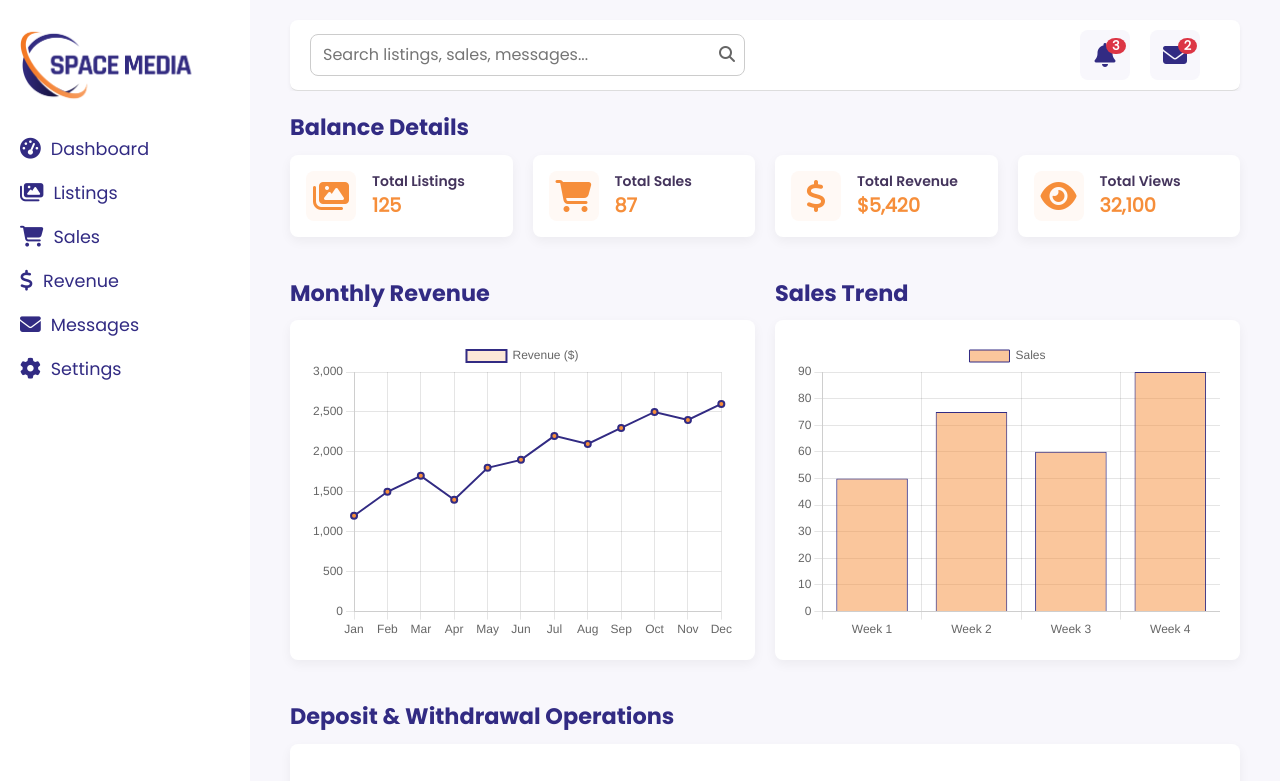
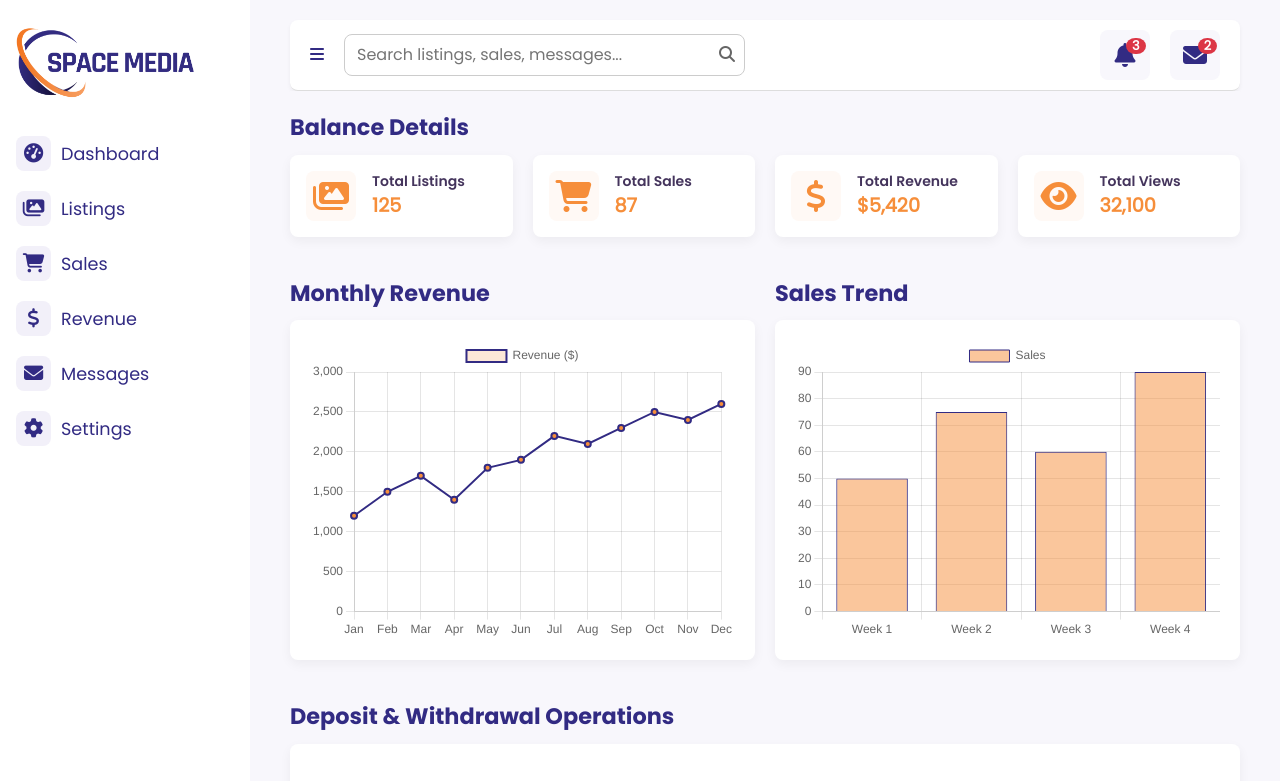
Before and after one commit to imsemoo/Space-Media, a plain HTML site: page Dashboard/index.html in a window 1280 px wide. Shown: the top 781 px of the page. Drawn offline with nearby package versions, Linux system fonts and the light colour scheme.

Commit message:
Signed-off-by: Eslam abselnasser <96479431+imsemoo@users.noreply.github.com>

```diff
--- a/Dashboard/css/admin.css
+++ b/Dashboard/css/admin.css
@@ -63,9 +63,9 @@ body {
   bottom: 0;
   width: 250px;
   background: var(--background-color);
-  padding: 20px;
+  padding: 16px;
   color: var(--text-color);
-  overflow-y: auto;
+  overflow-y: hidden;
 }
 .sidebar .logo {
   text-align: center;
@@ -90,21 +90,47 @@ body {
   font-size: 1.1rem;
   display: flex;
   align-items: center;
+  justify-content: center;
   transition: color 0.3s ease;
+  gap: 10px;
+}
+.sidebar.active nav ul li a {
+  justify-content: start;
+}
+.sidebar nav ul li a span {
+  display: none;
+}
+
+.sidebar.active nav ul li a span {
+  display: block;
 }
 .sidebar nav ul li a i {
-  margin-right: 10px;
-  font-size: 1.3rem;
+  font-size: 1.2rem;
 }
 .sidebar nav ul li a:hover {
   color: var(--secondary-color);
 }
-
+.icon-side {
+  width: 35px;
+  height: 35px;
+  border-radius: 8px;
+  display: flex;
+  align-items: center;
+  justify-content: center;
+  background-color: hsl(252 45% 96% / 1);
+}
 /* Main Content Styles */
 .main-content {
+  margin-left: 70px;
+  padding: 20px 40px;
+  /* Smooth transition for margin-left changes */
+  transition: margin-left 0.3s ease;
+}
+
+.main-content.active {
   margin-left: 250px;
-  padding: 20px 40px;
 }
+
 /* Dashboard Header Container */
 .dashboard-header {
   background-color: #fff;
@@ -113,13 +139,6 @@ body {
   box-shadow: 0 2px 4px rgba(0, 0, 0, 0.05);
 }
 
-.header-container {
-  max-width: 1200px;
-  margin: 0 auto;
-  display: flex;
-  justify-content: space-between;
-  align-items: center;
-}
 .header-container > div {
   flex: 1;
 }
@@ -128,6 +147,7 @@ body {
 .header-left {
   display: flex;
   align-items: center;
+  gap: 20px;
 }
 
 .dashboard-title {
@@ -234,8 +254,6 @@ body {
   box-shadow: 0 2px 4px rgba(0, 0, 0, 0.05);
 }
 .header-container {
-  max-width: 1200px;
-  margin: 0 auto;
   display: flex;
   justify-content: space-between;
   align-items: center;
@@ -273,12 +291,11 @@ body {
 }
 .icon-wrapper {
   position: relative;
-  margin-right: 20px;
+  margin-left: 20px;
   width: 50px;
   height: 50px;
   border-radius: 8px;
-  display: flex
-;
+  display: flex;
   align-items: center;
   justify-content: center;
   background-color: var(--secondary-background-color);
@@ -461,16 +478,30 @@ canvas {
   color: var(--secondary-color);
 }
 
+.sidebar.active .show-in-mobile {
+  display: none;
+}
+.sidebar .show-in-mobile {
+  display: block;
+  margin: auto;
+
+}
+
+.sidebar.active .show-in-desktop {
+    display: block;
+
+  }
+  .sidebar .show-in-desktop {
+    display: none;
+
+  }
 /* Responsive Adjustments */
 @media (max-width: 768px) {
   .main-content {
-    margin-left: 0;
+    margin-left: 70px;
     padding: 20px;
   }
-  .sidebar {
-    width: 100%;
-    position: relative;
-  }
+
 }
 
 /* ===================== Statistics Section Styles ===================== */
--- a/Dashboard/index.html
+++ b/Dashboard/index.html
@@ -25,35 +25,60 @@
 
 <body>
   <!-- Sidebar Navigation -->
-  <aside class="sidebar">
+  <aside class="sidebar active">
     <div class="logo">
-      <img src="img/logo.png" alt="SPACE MEDIA Logo">
+      <img src="img/logo.png" alt="SPACE MEDIA Logo" class="show-in-desktop" />
+      <img src="img/favicon.png" alt="SPACE MEDIA Logo" class="show-in-mobile">
     </div>
     <nav>
       <ul>
-        <li><a href="#"><i class="fas fa-tachometer-alt"></i> Dashboard</a></li>
-        <li><a href="#"><i class="fas fa-images"></i> Listings</a></li>
-        <li><a href="#"><i class="fas fa-shopping-cart"></i> Sales</a></li>
-        <li><a href="#"><i class="fas fa-dollar-sign"></i> Revenue</a></li>
-        <li><a href="#"><i class="fas fa-envelope"></i> Messages</a></li>
-        <li><a href="#"><i class="fas fa-cog"></i> Settings</a></li>
+        <li>
+          <a href="#">
+            <div class="icon-side">
+              <i class="fas fa-tachometer-alt"></i>
+            </div>
+            <span>Dashboard</span>
+          </a>
+        </li>
+        <li><a href="#">
+            <div class="icon-side">
+              <i class="fas fa-images"></i>
+            </div>
+            <span>Listings</span>
+          </a></li>
+        <li><a href="#">
+            <div class="icon-side">
+              <i class="fas fa-shopping-cart"></i>
+            </div>
+
+            <span>Sales</span>
+          </a></li>
+        </div>
+        <li><a href="#">
+            <div class="icon-side"> <i class="fas fa-dollar-sign"></i>
+            </div>
+            <span>Revenue</span>
+          </a></li>
+        <li><a href="#"><div class="icon-side"> <i class="fas fa-envelope"></i> </div><span>Messages</span></a></li>
+        <li><a href="#"><div class="icon-side"><i class="fas fa-cog"></i></div> <span>Settings</span></a></li>
       </ul>
     </nav>
   </aside>
 
   <!-- Main Dashboard Content -->
-  <main class="main-content">
+  <main class="main-content active">
     <!-- Dashboard Header -->
     <header class="dashboard-header">
       <div class="header-container ">
 
-        <!-- Left Section: Title and Search Box -->
+        <!-- Left Section: Hamburger Icon and Search Box -->
         <div class="header-left">
+          <!-- Hamburger Icon for Mobile -->
+          <span class="hamburger"><i class="fas fa-bars"></i></span>
           <div class="search-box">
             <input type="text" placeholder="Search listings, sales, messages..." />
             <button class="search-btn"><i class="fas fa-search"></i></button>
           </div>
-
         </div>
 
         <!-- Right Section: Icons and User Actions -->
@@ -259,7 +284,8 @@
 
       <!-- Transaction Details Modal -->
       <!-- Transaction Details Modal -->
-<div class="modal fade" id="transactionModal" tabindex="-1" aria-labelledby="transactionModalLabel" aria-hidden="true">
+      <div class="modal fade" id="transactionModal" tabindex="-1" aria-labelledby="transactionModalLabel"
+        aria-hidden="true">
         <div class="modal-dialog modal-lg">
           <div class="modal-content">
             <div class="modal-header">
--- a/Dashboard/js/admin.js
+++ b/Dashboard/js/admin.js
@@ -1,3 +1,37 @@
+document.addEventListener("DOMContentLoaded", function () {
+  // Select the required elements
+  const hamburger = document.querySelector('.hamburger');
+  const sidebar = document.querySelector('.sidebar');
+  const mainContent = document.querySelector('.main-content');
+
+  // Ensure required elements exist to avoid errors
+  if (!hamburger || !sidebar || !mainContent) {
+    console.error("Required elements (.hamburger, .sidebar, .main-content) not found.");
+    return;
+  }
+
+  // Set the initial width of the sidebar to 80px (if not already set via CSS)
+  gsap.set(sidebar, { width: "250px" });
+
+  // Add click event listener to the hamburger icon
+  hamburger.addEventListener('click', function () {
+    // Toggle the active class on sidebar and main content
+    sidebar.classList.toggle('active');
+    mainContent.classList.toggle('active');
+
+    // Animate the sidebar's width using GSAP based on its active state
+    if (sidebar.classList.contains('active')) {
+      // Expand sidebar to full width (250px)
+      gsap.to(sidebar, { duration: 0.3, width: "250px", ease: "power2.out" });
+    } else {
+      // Collapse sidebar back to 80px width
+      gsap.to(sidebar, { duration: 0.3, width: "70px", ease: "power2.in" });
+    }
+  });
+});
+
+
+
 document.addEventListener("DOMContentLoaded", function () {
   // Initialize the modal using Bootstrap's Modal API
   const transactionModalEl = document.getElementById('transactionModal');
```
Lines whose indentation alone changed are shown as unchanged.
